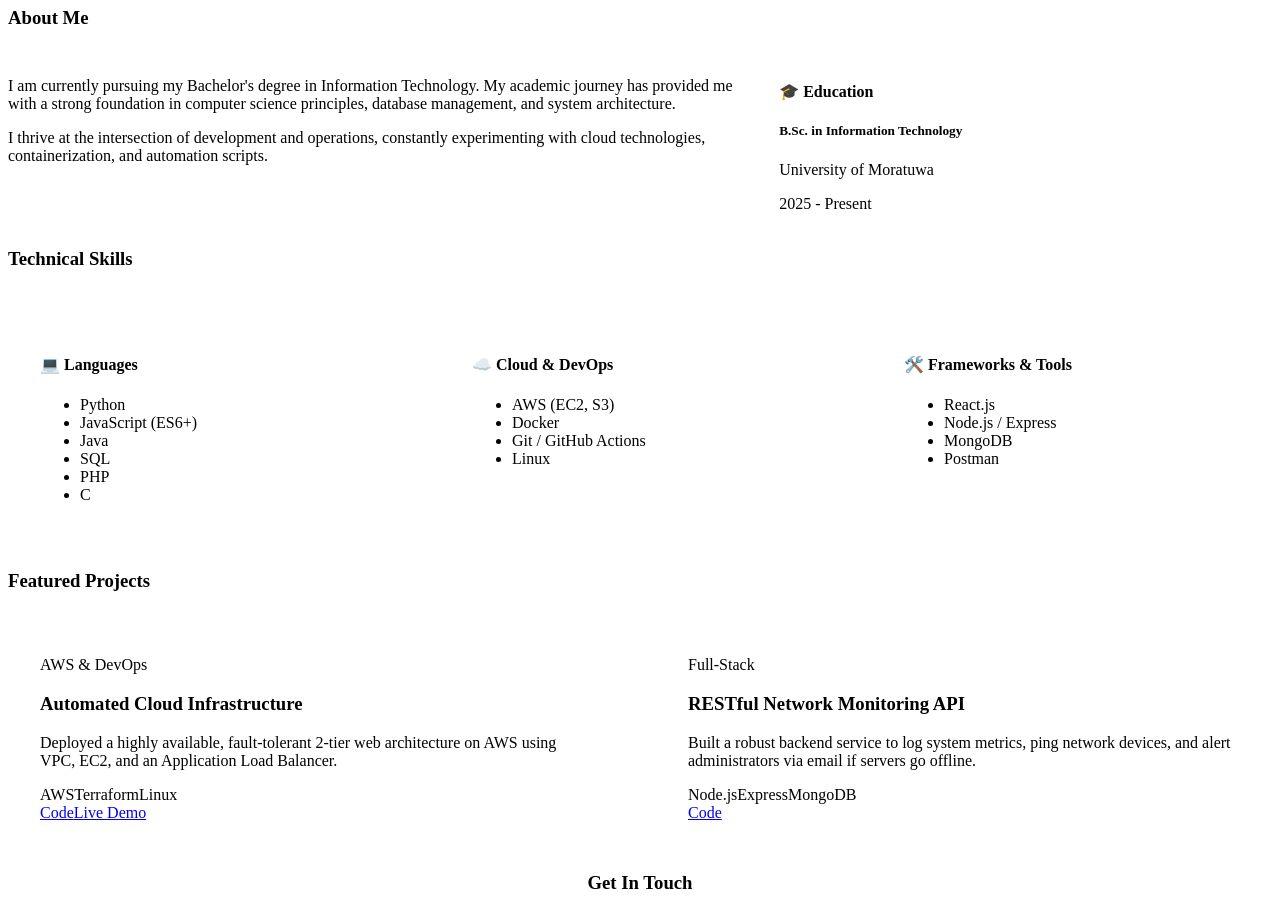
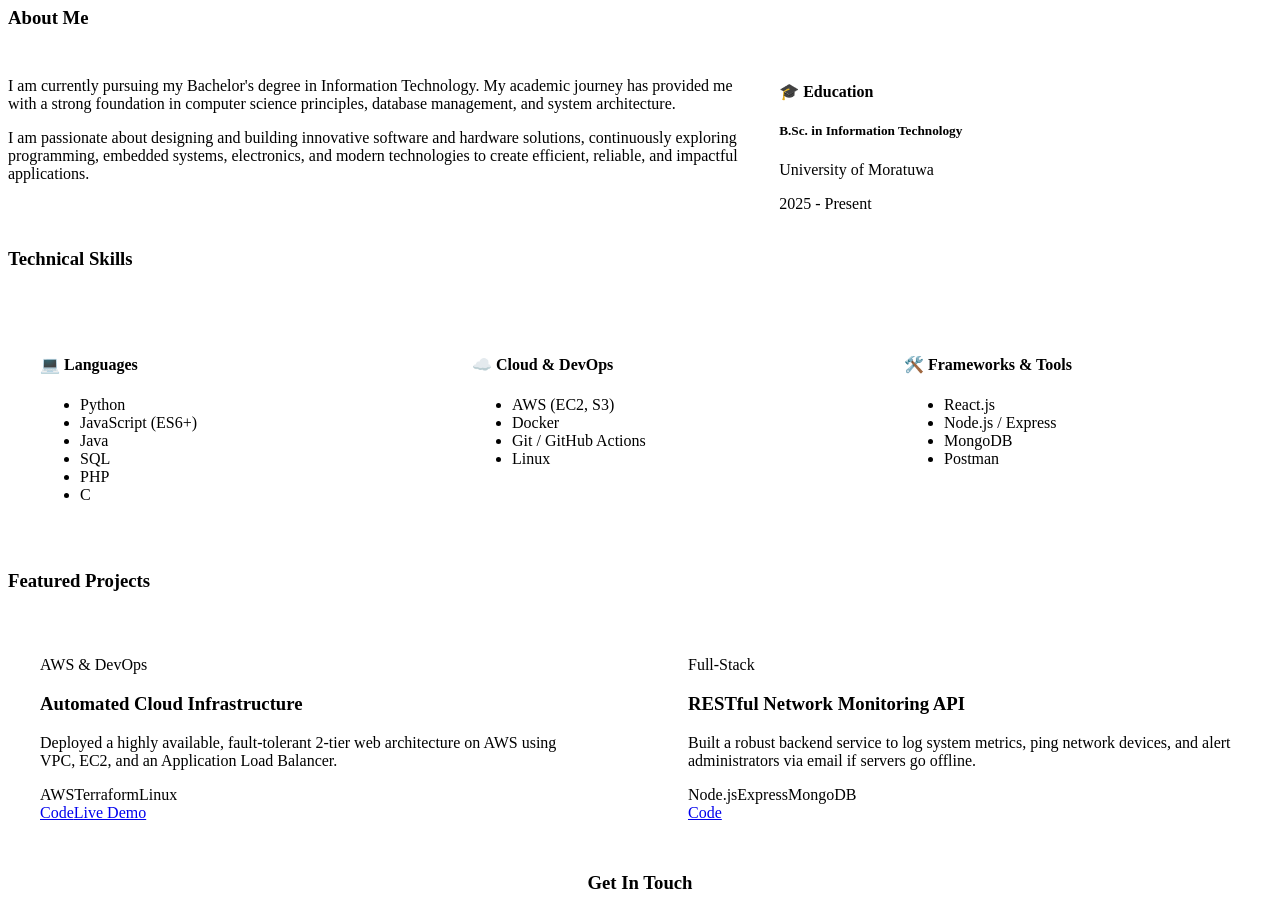
Before and after one commit to AtheefDS/Atheef_Portfolio, a React (Vite) app: page / in a window 1280 px wide. Shown: the part 900-1813 px from the top of the page. Built offline with nearby package versions, Linux system fonts and the light colour scheme; the HTML template or start-up script is replaced by a standard one.

Commit message:
feat: update About section with new personal statement

```diff
--- a/src/components/About.jsx
+++ b/src/components/About.jsx
@@ -8,7 +8,7 @@ export default function About() {
         <div className="about-grid">
           <div className="about-text">
             <p>I am currently pursuing my Bachelor's degree in Information Technology. My academic journey has provided me with a strong foundation in computer science principles, database management, and system architecture.</p>
-            <p>I thrive at the intersection of development and operations, constantly experimenting with cloud technologies, containerization, and automation scripts.</p>
+            <p>I am passionate about designing and building innovative software and hardware solutions, continuously exploring programming, embedded systems, electronics, and modern technologies to create efficient, reliable, and impactful applications.</p>
           </div>
           <div className="about-education">
             <h4>🎓 Education</h4>
```
